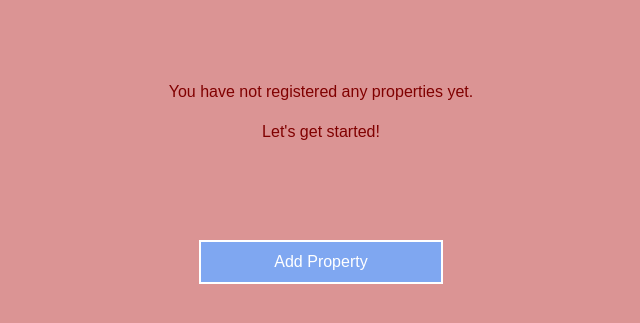
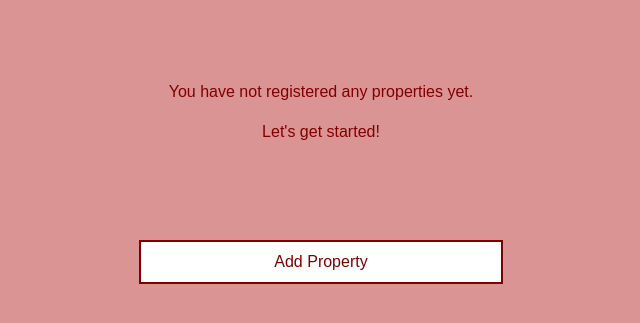
Before and after one commit to johnwyse/property-manager, a Django app: page / in a window 1280 px wide. Shown: the part 56-379 px from the top of the page, without its empty margins (319-959 px from the left). Run offline with Django 4.2, Linux system fonts and the light colour scheme; a user stored in the database is signed in; data comes from the database, SQL or seed files in the repository; both versions use the stored data as it was after the commit; tables that the repository leaves empty hold one stand-in row (values such as "Sample post"); some libraries are stand-ins or nearby versions; some web fonts are replaced.

Commit message:
erport issue form on tenant issues, styling

```diff
--- a/property/static/property/property.js
+++ b/property/static/property/property.js
@@ -2,6 +2,14 @@ function show_report_issue_form_inline() {
     console.log("issue button clicked")
 
     document.querySelector(".report-issue-form").style.display = "inline-block";
+
+
+}
+
+function show_report_issue_form_block() {
+    console.log("issue button clicked")
+
+    document.querySelector(".report_an_issue_form").style.display = "block";
 
 
 }
--- a/property/static/property/styles.css
+++ b/property/static/property/styles.css
@@ -24,7 +24,7 @@ body {
 }
 
 .add-property-link > a {
-    color: white;
+    color: maroon;
     text-decoration: none;
 }
 
@@ -115,20 +115,7 @@ h1 {
     cursor: pointer;
 }
 
-.add-property-link {
-    padding: 0.5rem;
-    margin: auto;
-    width: 20%;
-    min-width: 200px;
-    margin-top: 2rem;
-    text-align: center;
-    border: white solid 2px;
-    background-color: var(--lightblue);
-    color: white;
-    display: block;
-}
-
-.add-property-link:hover, #show_report_issue_form:hover, #show_send_message_form:hover {
+#show_report_issue_form:hover, #show_send_message_form:hover {
     box-shadow: white 5px 5px;
     cursor: pointer;
 }
@@ -169,7 +156,7 @@ h1 {
     color: white;
 }
 
-.send_a_message {
+.show_send_a_message_form, .show_report_an_issue_form, .add-property-link {
     padding: 0.5rem;
     margin: auto;
     width: 30%;
@@ -177,17 +164,17 @@ h1 {
     margin-bottom: 2rem;
     margin-top: 2rem;
     text-align: center;
-    border: white solid 2px;
-    background-color: var(--lightblue);
-    color: white;
+    border: maroon solid 2px;
+    background-color: white;
+    color: maroon;
 }
 
-.send_a_message:hover {
-    box-shadow: white 5px 5px;
+.show_send_a_message_form:hover, .show_report_an_issue_form:hover, .add-property-link:hover {
+    box-shadow: maroon 5px 5px;
     cursor: pointer;
 }
 
-.send_a_message_form {
+.send_a_message_form, .report_an_issue_form {
     display: none;
     margin: auto;
     width: 50%;
@@ -217,7 +204,7 @@ h2 {
 }
 
 #unresolved_header {
-    background-color:rgba(255, 0, 0, 0.5);
+    background-color:maroon;
 }
 
 #resolved_header {
@@ -232,7 +219,7 @@ h2 {
     margin-bottom: 1rem;
     text-align: left;
     border: white solid 2px;
-    background-color:rgba(255, 0, 0, 0.5);
+    background-color:maroon;
     color: white;
     display: block;
 }
--- a/property/templates/property/add_property.html
+++ b/property/templates/property/add_property.html
@@ -19,7 +19,7 @@
                 <br><br>
                 <input id="add_image" name="image" autocomplete=off type=text placeholder="Image URL (optional)">
                 <br><br>
-                <input name="submit" type=submit value="Add Property">
+                <input class="btn btn-warning" name="submit" type=submit value="Add Property">
             </form>
         </div>
 
--- a/property/templates/property/messages.html
+++ b/property/templates/property/messages.html
@@ -6,7 +6,7 @@
 
 {% if user.tenant %}
     {% if unit_claimed %}
-        <button onclick="show_send_message_form_block()" class="send_a_message">Send a new message</button>
+        <button onclick="show_send_message_form_block()" class="show_send_a_message_form">Send a new message</button><br>
 
         <div class="send_a_message_form">
             <form action="{% url 'send_message' %}" method="post">
--- a/property/templates/property/unit_messages.html
+++ b/property/templates/property/unit_messages.html
@@ -5,7 +5,7 @@
 <h1>Messages</h1>
 
 {% if user.manager %}
-    <button onclick="show_send_message_form_block()" class="send_a_message">Send a new message</button>
+    <button onclick="show_send_message_form_block()" class="show_send_a_message_form">Send a new message</button><br>
 
     <div class="send_a_message_form">
         <form action="{% url 'send_message' %}" method="post">
```
Also changed, not shown: property/templates/property/unit_issues.html (+20 -2 lines), db.sqlite3, 3 other files.
